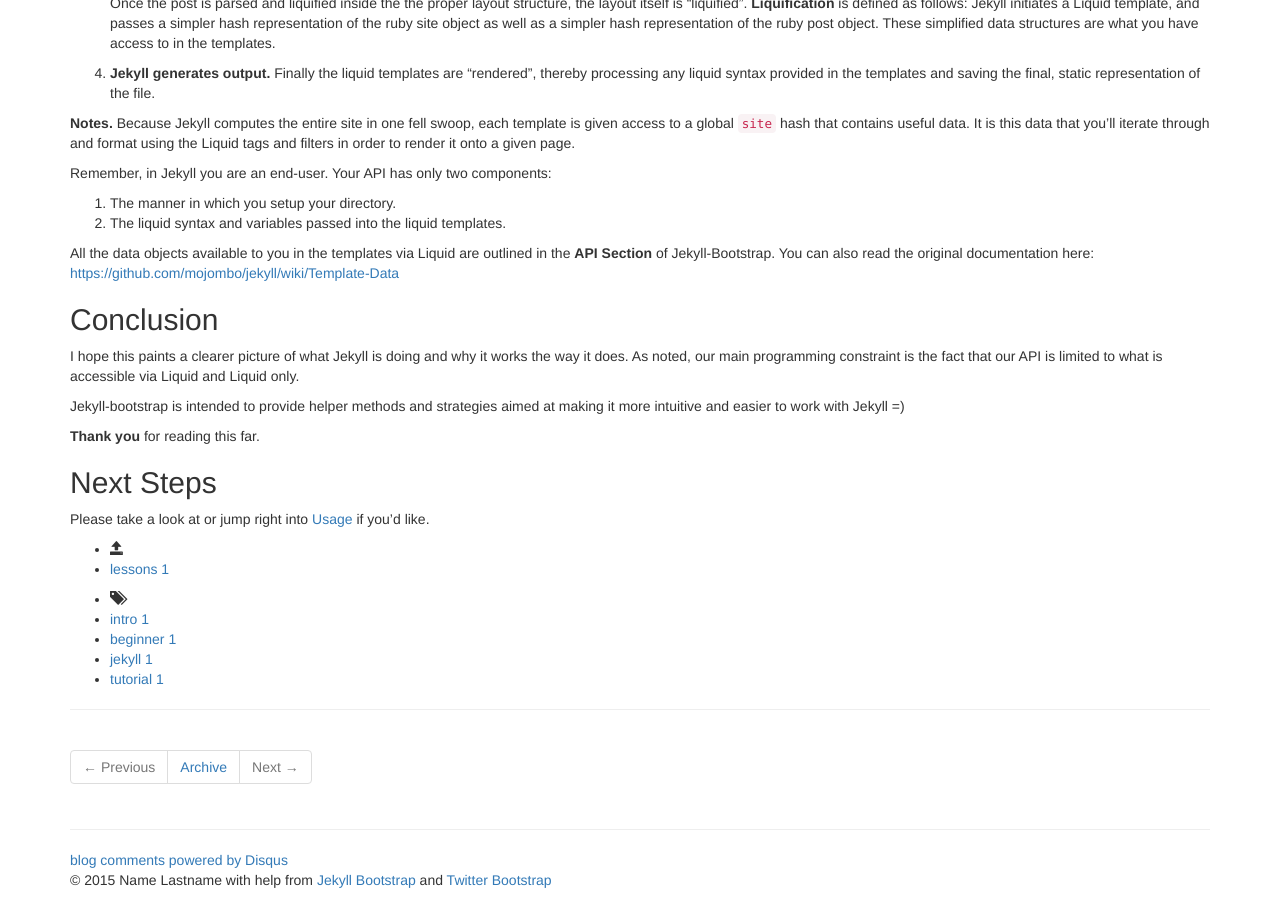
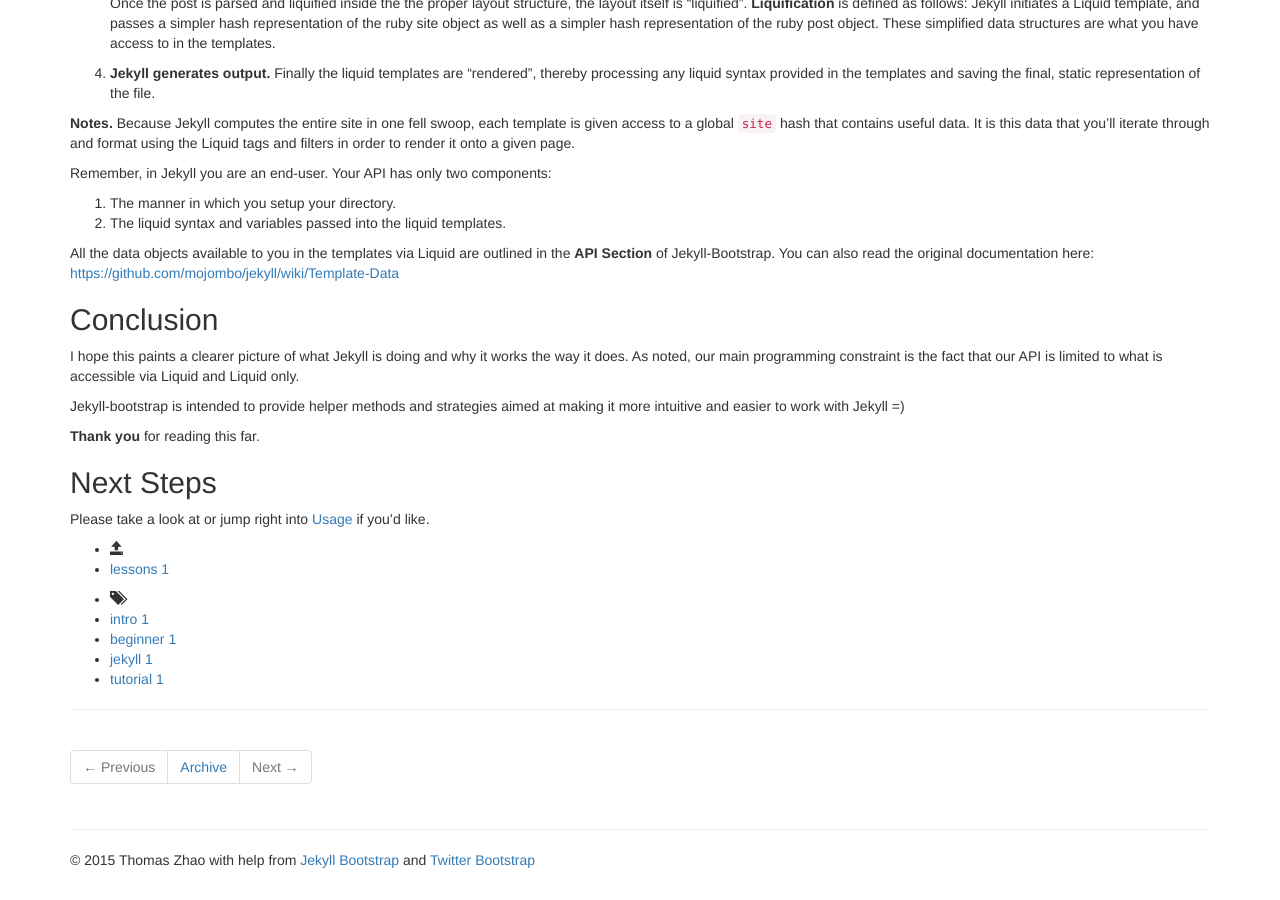
Before and after one commit to thomaszhao/thomaszhao.github.io, a Jekyll site: the page built from _posts/core-samples/2011-12-29-jekyll-introduction.md, in a window 1280 px wide and 900 px high, scrolled down 5315 px. Built offline with Jekyll 4.4.1, drawn with Linux system fonts in a browser that asks for light colours; nearby versions of some CDN libraries; library files that are not in the unit come from our copies; comment, search, counter and statistics services are not loaded; part of the change alters nothing that is shown; some of the changed text lies outside the part shown.

Commit message:
config.yml: my own infor

```diff
--- a/_config.yml
+++ b/_config.yml
@@ -8,14 +8,14 @@ highlighter: pygments
 # Themes are encouraged to use these universal variables
 # so be sure to set them if your theme uses them.
 #
-title : Jekyll Bootstrap
+title : Thomas's Blog
 tagline: Site Tagline
 author :
-  name : Name Lastname
-  email : blah@email.test
-  github : username
-  twitter : username
-  feedburner : feedname
+  name : Thomas Zhao
+  email : centipedecn@gmail.com
+  github : thomaszhao
+  #twitter : username
+  #feedburner : feedname
 
 # The production_url is only used when full-domain names are needed
 # such as sitemap.txt
@@ -25,7 +25,7 @@ author :
 # Else if you are pushing to username.github.io, replace with your username.
 # Finally if you are pushing to a GitHub project page, include the project name at the end.
 #
-production_url : http://username.github.io
+production_url : http://thomaszhao.github.io
 
 # All Jekyll-Bootstrap specific configurations are namespaced into this hash
 #
@@ -79,19 +79,19 @@ JB :
   # Set 'provider' to the comment provider you want to use.
   # Set 'provider' to false to turn commenting off globally.
   #
-  comments :
-    provider : disqus
-    disqus :
-      short_name : jekyllbootstrap
-    livefyre :
-      site_id : 123
-    intensedebate :
-      account : 123abc
-    facebook :
-      appid : 123
-      num_posts: 5
-      width: 580
-      colorscheme: light
+  #comments :
+    #provider : duoshuo
+    #disqus :
+    #  short_name : jekyllbootstrap
+    #livefyre :
+    #  site_id : 123
+    #intensedebate :
+    #  account : 123abc
+    #facebook :
+    #  appid : 123
+    #  num_posts: 5
+    #  width: 580
+    #  colorscheme: light
 
   # Settings for analytics helper
   # Set 'provider' to the analytics provider you want to use.
@@ -100,14 +100,14 @@ JB :
   analytics :
     provider : google
     google :
-        tracking_id : 'UA-123-12'
-    getclicky :
-      site_id :
-    mixpanel :
-        token : '_MIXPANEL_TOKEN_'
-    piwik :
-        baseURL : 'myserver.tld/piwik' # Piwik installation address (without protocol)
-        idsite : '1'                   # the id of the site on Piwik
+    tracking_id : 'UA-58355929-1'
+    #getclicky :
+    #  site_id :
+    #mixpanel :
+    #    token : '_MIXPANEL_TOKEN_'
+    #piwik :
+    #    baseURL : 'myserver.tld/piwik' # Piwik installation address (without protocol)
+    #    idsite : '1'                   # the id of the site on Piwik
 
   # Settings for sharing helper.
   # Sharing is for things like tweet, plusone, like, reddit buttons etc.
```
